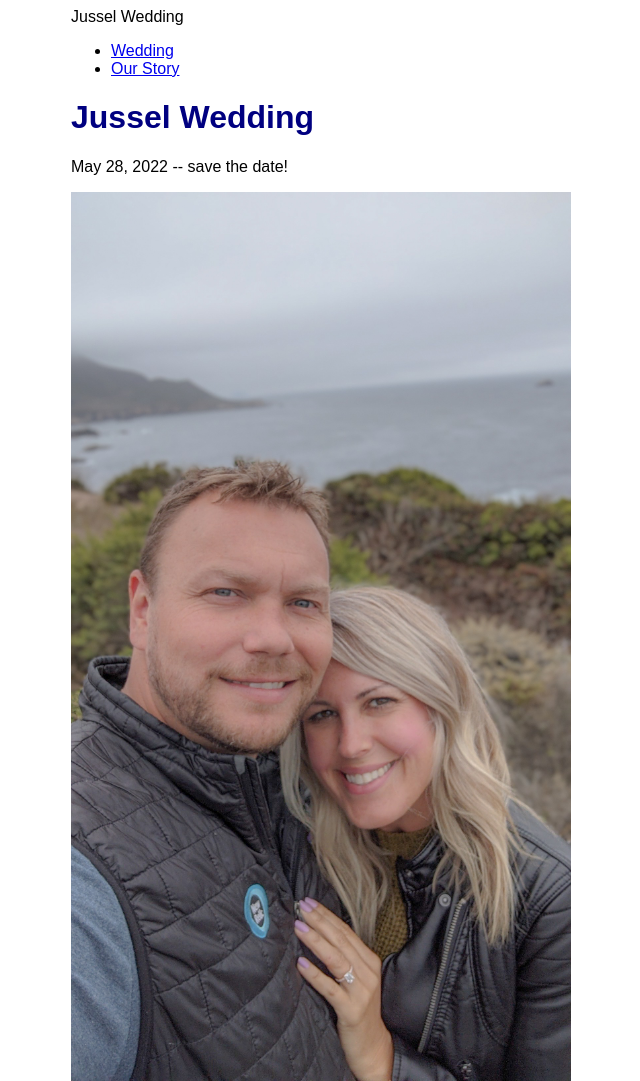
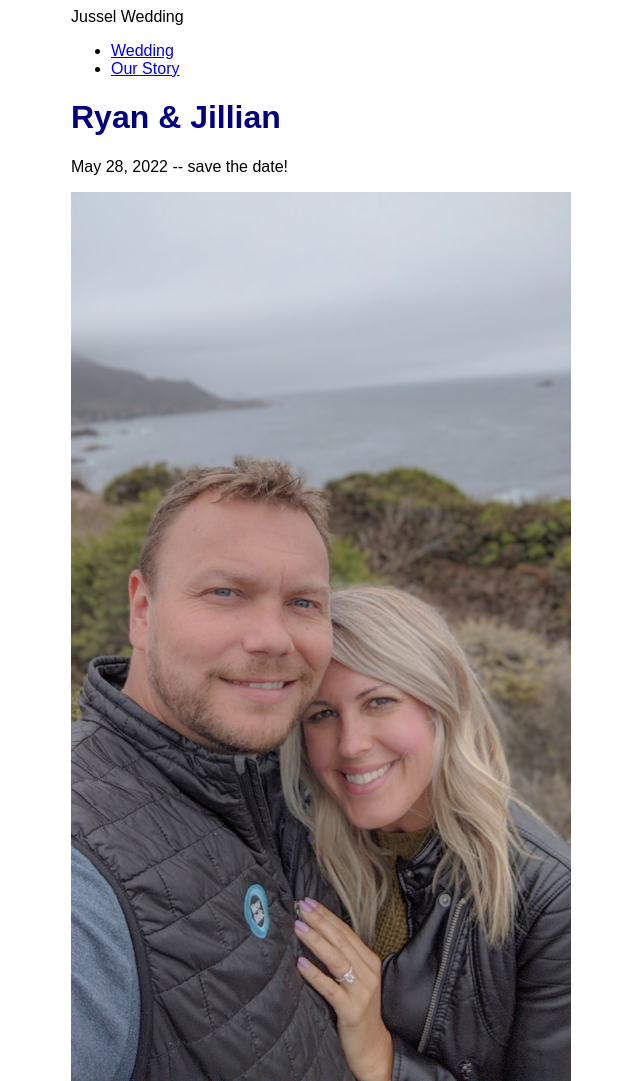
Before and after one commit to rwjussel/jussel-wedding, a Gatsby site: page / in a window 1280 px wide. Shown: the whole page, without its empty margins (319-959 px from the left). Built offline with nearby package versions, Linux system fonts and the light colour scheme; Gatsby itself is replaced by a stand-in of ours.

Commit message:
Updated page Title

```diff
--- a/src/pages/index.js
+++ b/src/pages/index.js
@@ -6,7 +6,7 @@ import { StaticImage } from 'gatsby-plugin-image'
 // Step 2: Define your component
 const IndexPage = () => {
   return (
-    <Layout pageTitle="Jussel Wedding">
+    <Layout pageTitle="Ryan & Jillian">
       <p>May 28, 2022 -- save the date!</p>
       <StaticImage
         alt="Ryan & Jillian Hanging out in Big Sur Monterey trip"
```
